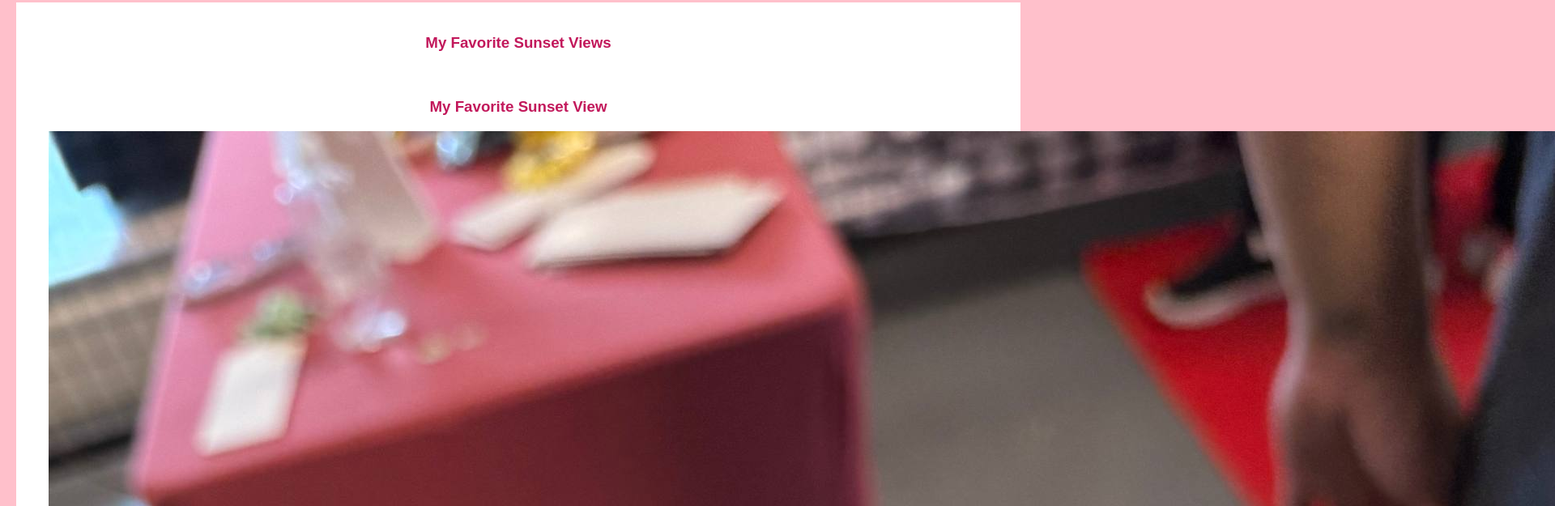
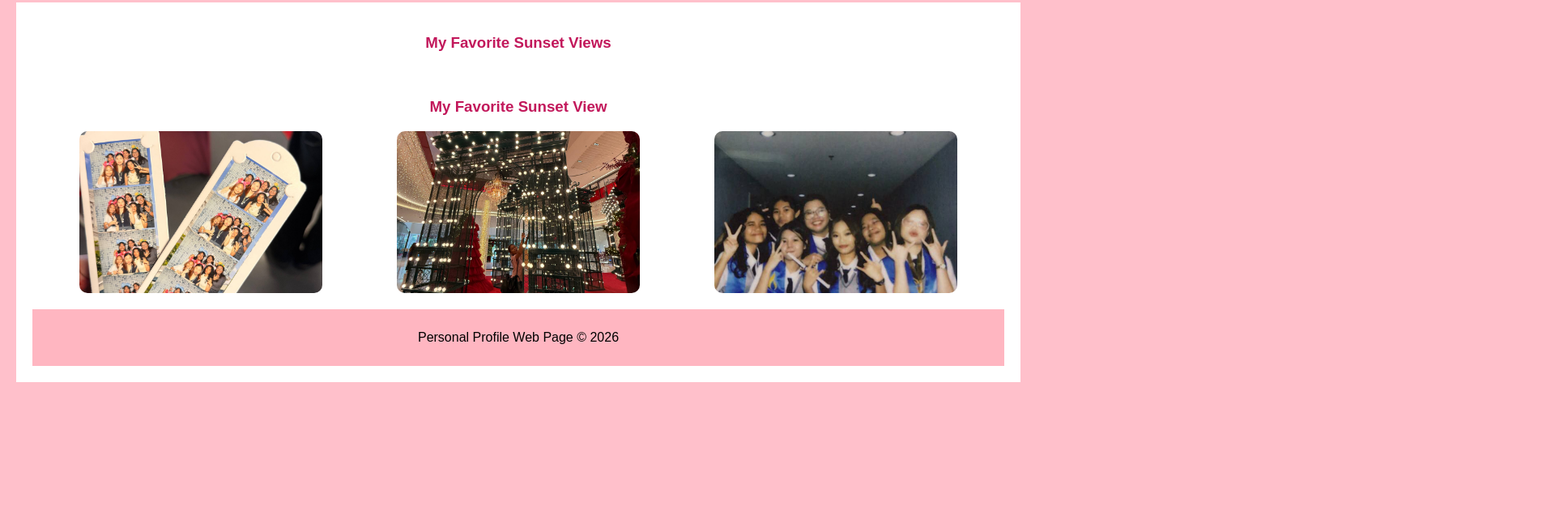
Before and after one commit to angelicacontillo5-source/webprog-CF251-html-lessons, a plain HTML site: page introduction/index.html in a window 1280 px wide. Shown: the part 778-1403 px from the top of the page at 81% size, 1920 px wide, since content can reach past the window. After the commit the page ends 1285 px from the top, so only its background shows below. Drawn offline with Linux system fonts and the light colour scheme.

Commit message:
Update mystyle.css

```diff
--- a/introduction/css/mystyle.css
+++ b/introduction/css/mystyle.css
@@ -96,8 +96,15 @@ footer {
     text-align: center;
     padding: 10px;
 }
+.grid-container img {
+    width: 100%;
+    max-width: 300px;
+    height: 200px;
+    object-fit: cover;
+    justify-self: center;
+    border-radius: 10px;
+}
 
-/* Responsive Design */
 @media screen and (max-width: 600px) {
     .container {
         grid-template-columns: 1fr;
```
